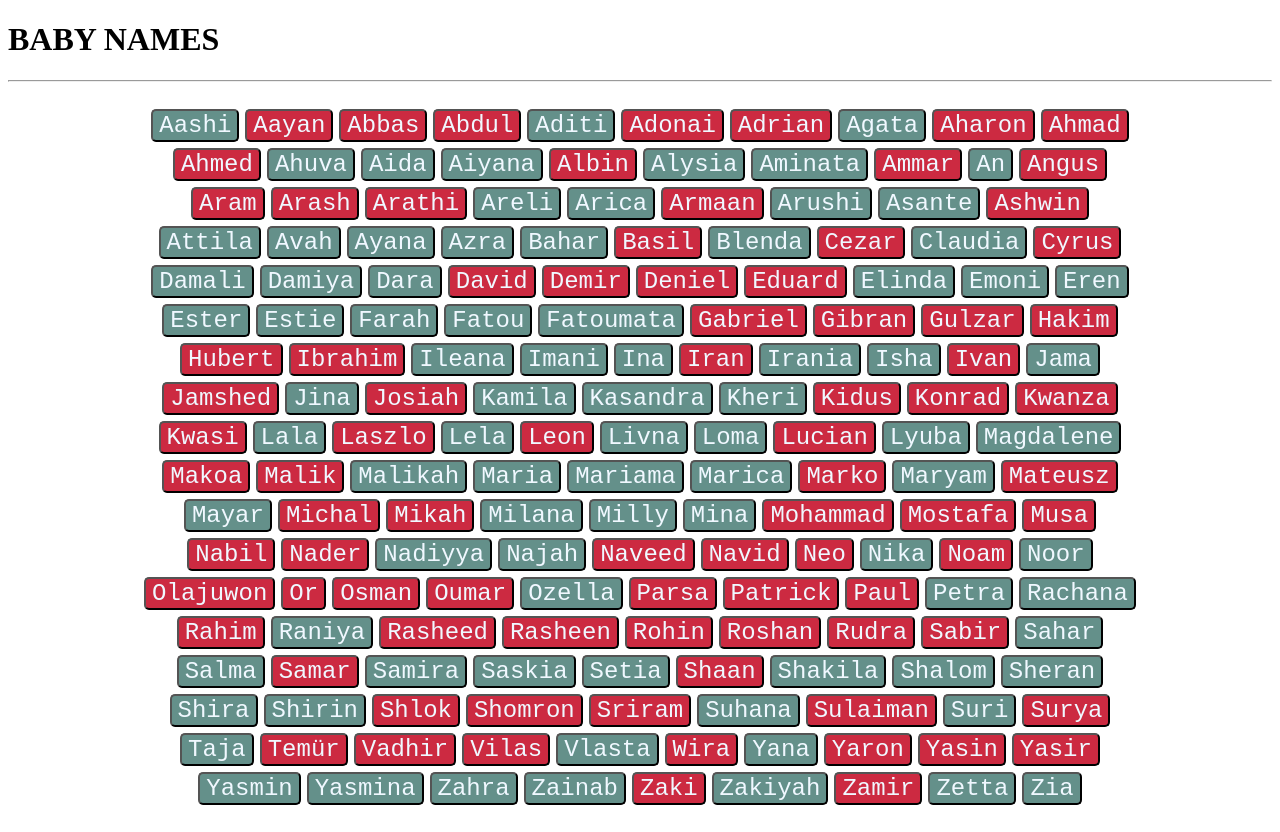
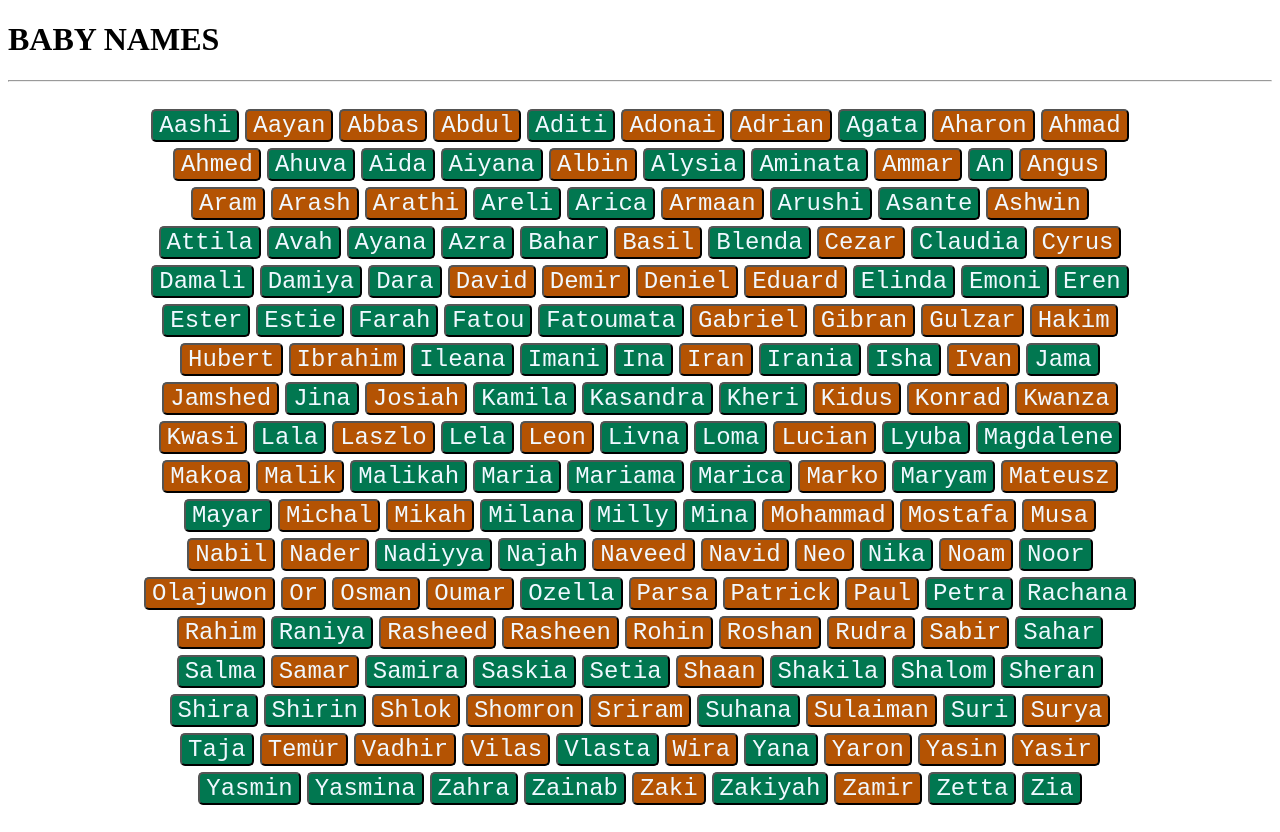
Before and after one commit to maghfoor-a/baby-names-react, a React (Create React App) app: page / in a window 1280 px wide. Built offline with nearby package versions, Linux system fonts and the light colour scheme; the HTML template or start-up script is replaced by a standard one.

Commit message:
changed colours

```diff
--- a/src/components/MainContentStyles.css
+++ b/src/components/MainContentStyles.css
@@ -1,5 +1,5 @@
 .f {
-  background-color: #64908a;
+  background-color: #017750;
   color: aliceblue;
   font-size: x-large;
   font-family: "Courier New", Courier, monospace;
@@ -8,7 +8,7 @@
 }
 
 .m {
-  background-color: #cc2a41;
+  background-color: #b45303;
   color: aliceblue;
   font-size: x-large;
   font-family: "Courier New", Courier, monospace;
```
